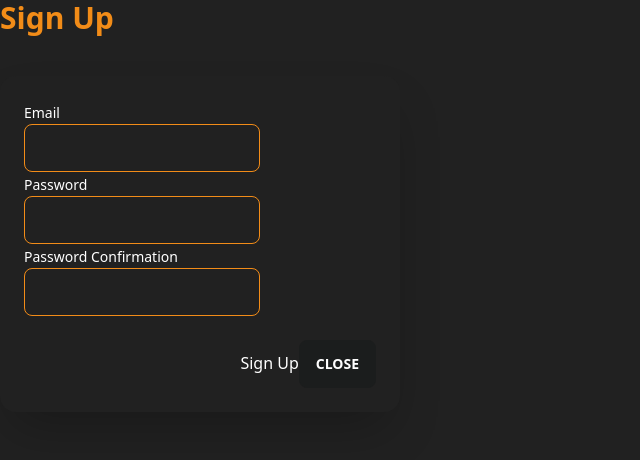
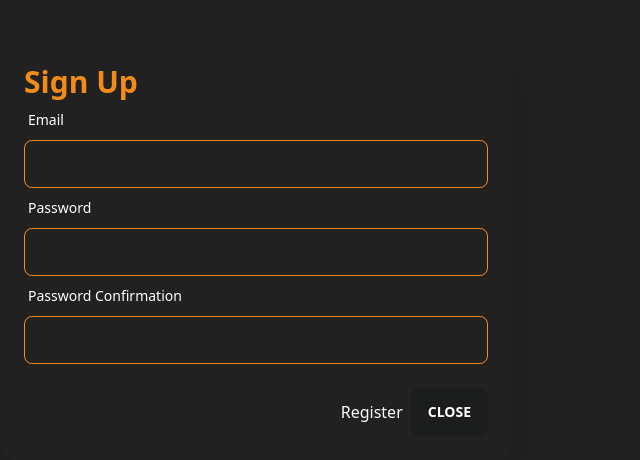
Before and after one commit to andytcodes/Gesture-Capstone, a React (Create React App) app: page /signup in a window 1280 px wide. Shown: the top 460 px of the page, without its empty margins (0-640 px from the left). Built offline with nearby package versions, Linux system fonts and the light colour scheme; no server answers.

Commit message:
style fixed but not completed

```diff
--- a/src/components/App.js
+++ b/src/components/App.js
@@ -8,16 +8,14 @@ import PrivateRoute from "./PrivateRoute"
 import ForgotPassword from "./ForgotPassword"
 import UpdateProfile from "./UpdateProfile"
 import LandingPage from "./LandingPage"
+import '../index.css';
 
 
 
 function App() {
   return (
-    <div
-      className="d-flex align-items-center justify-content-center"
-      style={{ minHeight: "100vh" }}
-    >
-      <div className="w-100" style={{ maxWidth: "400px" }}>
+    <div>
+      <div>
         <Router>
           <AuthProvider>
             <Switch>
--- a/src/components/Dashboard.js
+++ b/src/components/Dashboard.js
@@ -1,6 +1,7 @@
 import React, { useState } from "react"
 import { useAuth } from "../contexts/AuthContext"
 import { Link, useHistory } from "react-router-dom"
+import '../index.css';
 
 export default function Dashboard() {
   const [error, setError] = useState("")
--- a/src/components/ForgotPassword.js
+++ b/src/components/ForgotPassword.js
@@ -1,6 +1,7 @@
 import React, { useRef, useState } from "react"
 import { useAuth } from "../contexts/AuthContext"
-import { Link } from "react-router-dom"
+import { Link } from "react-router-dom";
+import '../index.css';
 
 export default function ForgotPassword() {
   const emailRef = useRef()
@@ -28,27 +29,29 @@ export default function ForgotPassword() {
   return (
     <>
       <div>
-        <div>
+        <div class="modal-box">
           <h2 className="text-primary font-bold text-3xl">Password Reset</h2>
           {error && <alert variant="danger">{error}</alert>}
           {message && <alert variant="success">{message}</alert>}
           <form onSubmit={handleSubmit} class="modal-box">
-            <div id="email" >
+            <div id="email" class="form-control">
+              <label class="label">
               <label class="label-text">Email</label><br/>
+              </label>
               <input class="input input-bordered input-primary" type="email" ref={emailRef} required />
             </div>
-            <button class="btn btn-primary" disabled={loading} className="w-100" type="submit">
-              Reset Password
-            </button>
+            <div class="modal-action">
+              <button className="btn btn-accent btn-wide mb-2" disabled={loading} className="w-100" type="submit">
+                Reset Password
+              </button>
+              <a href="/" class="btn">Close</a>
+            </div>
           </form>
           <div className="w-100 text-center mt-3">
             <Link to="/login">Login</Link>
           </div>
         </div>
       </div>
-      <div className="w-100 text-center mt-2">
-        Need an account? <Link to="/signup">Sign Up</Link>
-      </div>
     </>
   )
 }
--- a/src/components/LandingPage.js
+++ b/src/components/LandingPage.js
@@ -3,6 +3,8 @@ import ReactDOM from 'react-dom';
 import '../index.css';
 import logo from '../images/landing_page/Gesture_Logo_05.png';
 import undrawSVG from '../images/landing_page/undraw_back_to_school_inwc.svg'
+import '../index.css';
+import { Link } from 'react-router-dom';
 
 const LandingPage = () => {
 
@@ -26,7 +28,7 @@ const LandingPage = () => {
                 <em className="text-primary"> Gesture</em>! 👋
           </h1>
           {/* Login Form */}
-          <a href="/login" className="btn btn-accent btn-wide mb-2" >Login</a>
+          <Link to="/login" className="btn btn-accent btn-wide mb-2" >Login</Link>
 
           {/* Login Form End */}
           {/* Register Form */}
--- a/src/components/Login.js
+++ b/src/components/Login.js
@@ -1,6 +1,7 @@
 import React, { useRef, useState } from "react"
 import { useAuth } from "../contexts/AuthContext"
 import { Link, useHistory } from "react-router-dom"
+import "../index.css"
 
 export default function Login() {
   const emailRef = useRef()
@@ -27,36 +28,32 @@ export default function Login() {
 
   return (
     <>
-    <div>
-
-      <div class="modal-box">
+    <div className="App">
+      <div class="modal-box model">
           <h2 className="text-primary font-bold text-3xl" >Log In</h2>
           {error && <alert variant="danger">{error}</alert>}
           {error && <alert variant="danger">{error}</alert>}
           <form onSubmit={handleSubmit}>
-            <div id="email" class="form-control label">
-              <label class="label-text">Email</label> <br/>
+            <div id="email" class="form-control">
+              <label class="label">
+                <label class="label-text">Email</label> <br/>
+              </label>
               <input class="input input-bordered input-primary" type="email" ref={emailRef} required />
             </div>
-            <div id="password" class="form-control label">
-              <label class="label-text" >Password</label>
+            <div id="password" class="form-control">
+              <label class="label">
+                <label class="label-text" >Password</label>
+              </label>
               <input class="input input-bordered input-primary" type="password" ref={passwordRef} required />
             </div>
+            <Link to="/forgot-password" className="text-primary">Forgot Password?</Link>
             <div class="modal-action">
               <button class="btn btn-primary" disabled={loading} variant="warning" className="w-100" type="submit">
                 Log In
-                <a href="/" class="btn">Close</a>
               </button>
+              <a href="/" class="btn">Close</a>
             </div>
           </form>
-          <div className="w-100 text-center mt-3">
-            <Link to="/forgot-password">Forgot Password?</Link>
-          </div>
-
-
-        <div className="w-100 text-center mt-2">
-          Need an account? <Link to="/signup">Sign Up</Link>
-        </div>
       </div>
     </div>
     </>
--- a/src/components/PrivateRoute.js
+++ b/src/components/PrivateRoute.js
@@ -1,6 +1,7 @@
 import React from "react"
 import { Route, Redirect } from "react-router-dom"
 import { useAuth } from "../contexts/AuthContext"
+import '../index.css';
 
 export default function PrivateRoute({ component: Component, ...rest }) {
   const { currentUser } = useAuth()
--- a/src/components/Signup.js
+++ b/src/components/Signup.js
@@ -1,6 +1,7 @@
 import React, { useRef, useState } from "react"
 import { useAuth } from "../contexts/AuthContext"
 import { Link, useHistory } from "react-router-dom"
+import '../index.css';
 
 export default function Signup() {
   const emailRef = useRef()
@@ -33,34 +34,38 @@ export default function Signup() {
   return (
     <>
       <div>
-        <div >
+        <div class="modal-box">
           <h2 className="text-primary font-bold text-3xl">Sign Up</h2>
           {error && <alert variant="danger">{error}</alert>}
-          <form onSubmit={handleSubmit} class="modal-box">
-            <div id="email">
+          <form onSubmit={handleSubmit}>
+            <div id="email" class="form-control">
+              <label class="label">
               <label class="label-text">Email</label><br/>
+              </label>
               <input class="input input-bordered input-primary" type="email" ref={emailRef} required />
             </div>
-            <div id="password">
+            <div id="password" class="form-control">
+              <label class="label">
               <label class="label-text">Password</label><br/>
+              </label>
               <input class="input input-bordered input-primary" type="password" ref={passwordRef} required />
             </div>
-            <div id="password-confirm">
+            <div id="password-confirm" class="form-control">
+              <label class="label">
               <label class="label-text">Password Confirmation</label> <br/>
+              </label>
               <input class="input input-bordered input-primary" type="password" ref={passwordConfirmRef} required />
             </div>
             <div class="modal-action" >
             <button class="btn btn-primary" disabled={loading} className="w-100" type="submit">
-              Sign Up
-              <a href="/" class="btn" >Close</a>
+              Register
             </button>
+            <a href="/" class="btn" >Close</a>
+
             </div>
           </form>
         </div>
       </div>
-      <div className="w-100 text-center mt-2">
-        Already have an account? <Link to="/login">Log In</Link>
-      </div>
     </>
   )
 }
--- a/src/components/UpdateProfile.js
+++ b/src/components/UpdateProfile.js
@@ -1,6 +1,7 @@
 import React, { useRef, useState } from "react"
 import { useAuth } from "../contexts/AuthContext"
 import { Link, useHistory } from "react-router-dom"
+import '../index.css';
 
 export default function UpdateProfile() {
   const emailRef = useRef()
```
